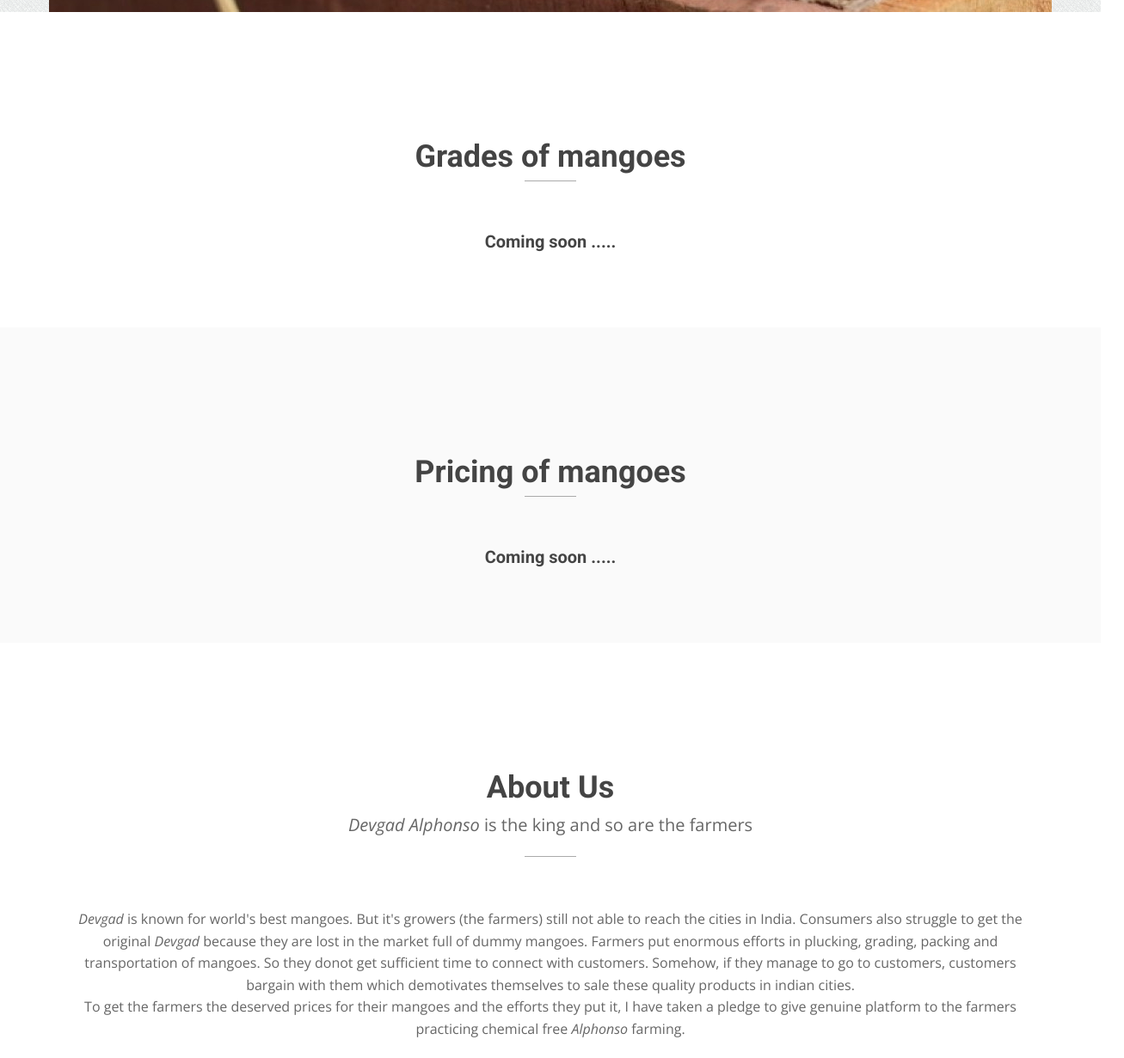
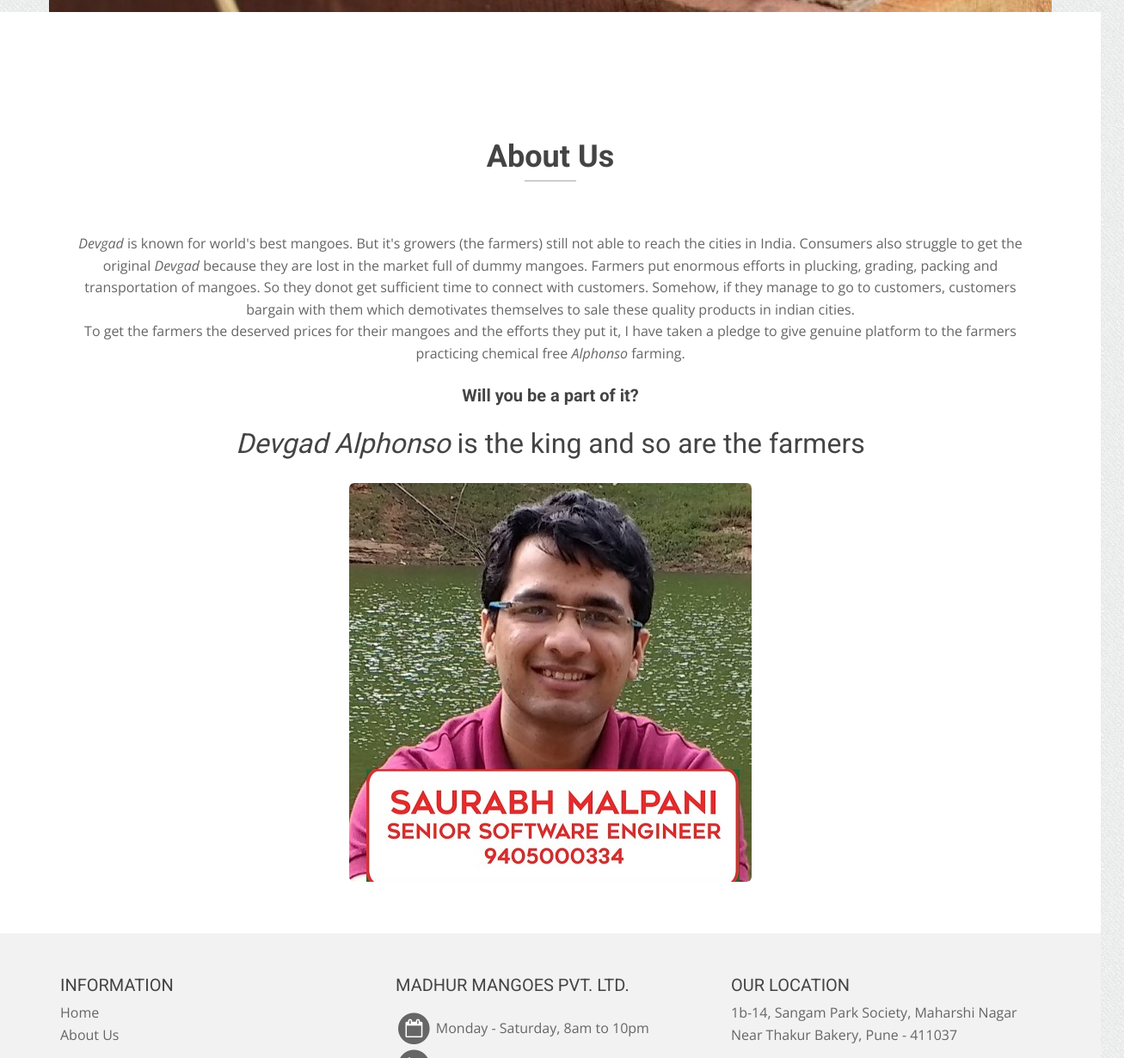
Before and after one commit to Sumit1311/malpani-mangoes, a website: page public/index.html in a window 1280 px wide. Shown: the part 796-2027 px from the top of the page at 86% size, 1307 px wide, since content can reach past the window. Drawn offline with nearby package versions, Linux system fonts and the light colour scheme.

Commit message:
Adding image

```diff
--- a/public/index.html
+++ b/public/index.html
@@ -67,8 +67,8 @@
           <ul class="nav navbar-nav">
             <li class="active"><a href="#intro">Home</a></li>
             <!--<li><a href="#doctor">Doctors</a></li>-->
-            <li><a href="#grades">Grades</a></li>
-            <li><a href="#pricing">Pricing</a></li>
+            <!--<li><a href="#grades">Grades</a></li>-->
+            <!--<li><a href="#pricing">Pricing</a></li>-->
             <li><a href="#aboutus">About Us</a></li>
             <!--<li class="dropdown">-->
             <!-- <a href="#" class="dropdown-toggle" data-toggle="dropdown"><span class="badge custom-badge red pull-right">Extra</span>More <b class="caret"></b></a>-->
@@ -445,7 +445,7 @@
 
 
     <!-- Section: works -->
-    <section id="grades" class="home-section paddingbot-60 ">
+    <section id="grades" class="home-section paddingbot-60 hidden">
       <div class="container marginbot-50 ">
         <div class="row">
           <div class="col-lg-8 col-lg-offset-2">
@@ -652,7 +652,7 @@
 
 
     <!-- Section: pricing -->
-    <section id="pricing" class="home-section bg-gray paddingbot-60">
+    <section id="pricing" class="home-section bg-gray paddingbot-60 hidden">
       <div class="container marginbot-50">
         <div class="row">
           <div class="col-lg-8 col-lg-offset-2">
@@ -746,7 +746,6 @@
             <div class="wow lightSpeedIn" data-wow-delay="0.1s">
               <div class="section-heading text-center">
                 <h2 class="h-bold">About Us</h2>
-                <p><i>Devgad Alphonso</i> is the king and so are the farmers</p>
               </div>
             </div>
             <div class="divider-short"></div>
@@ -769,7 +768,8 @@
             <br>
             <br>
             <h6><b>Will you be a part of it?</b></h6>
-
+            <h3><i>Devgad Alphonso</i> is the king and so are the farmers</h3>
+            <img src="/img/photo/0.png" class="img-rounded"></img>
           </div>
 
         </div>
@@ -786,8 +786,8 @@
                 <h5>Information</h5>
                 <ul>
                   <li><a href="#intro">Home</a></li>
-                  <li><a href="#grades">Grades</a></li>
-                  <li><a href="#pricing">Pricing</a></li>
+                  <!-- <li><a href="#grades">Grades</a></li> -->
+                  <!-- <li><a href="#pricing">Pricing</a></li>-->
                   <li><a href="#aboutus">About Us</a></li>
                 </ul>
               </div>
```
Also changed, not shown: public/img/photo/0.png (added).
